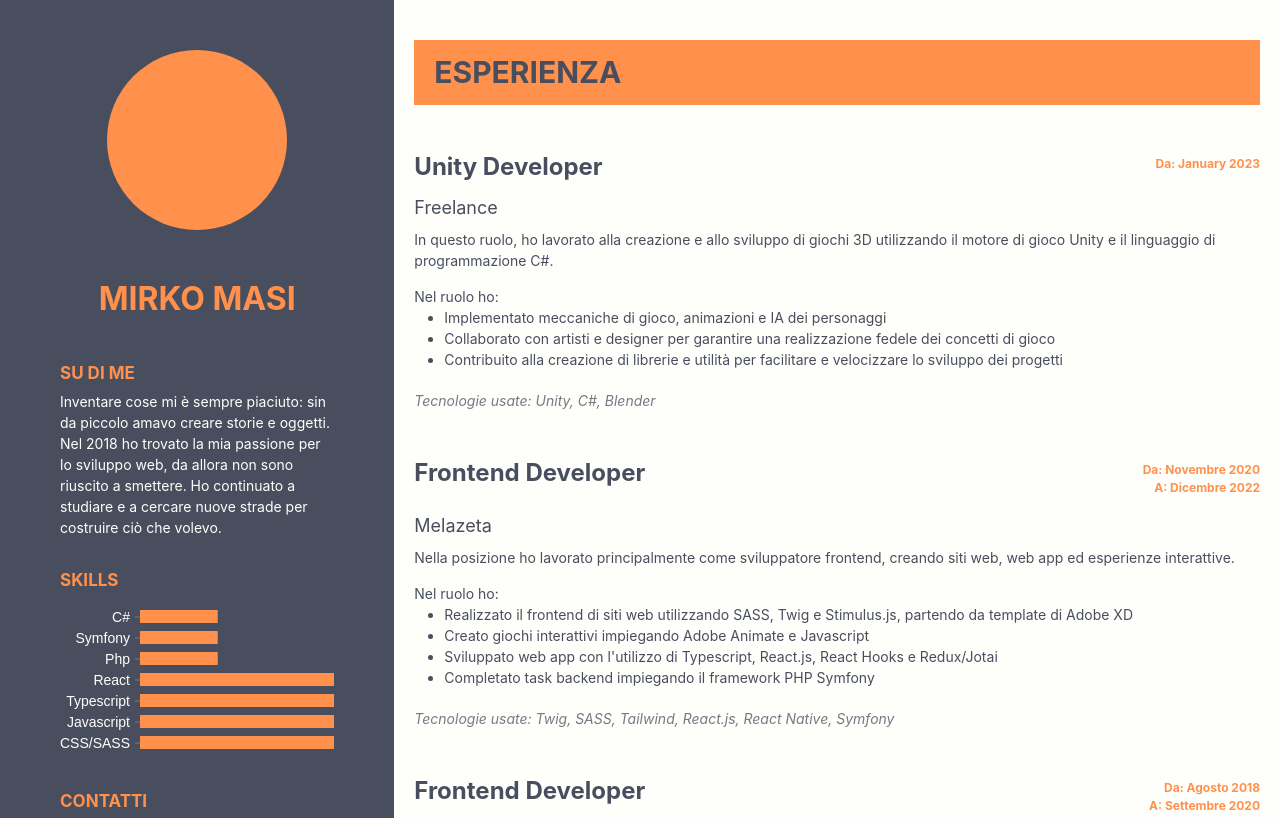
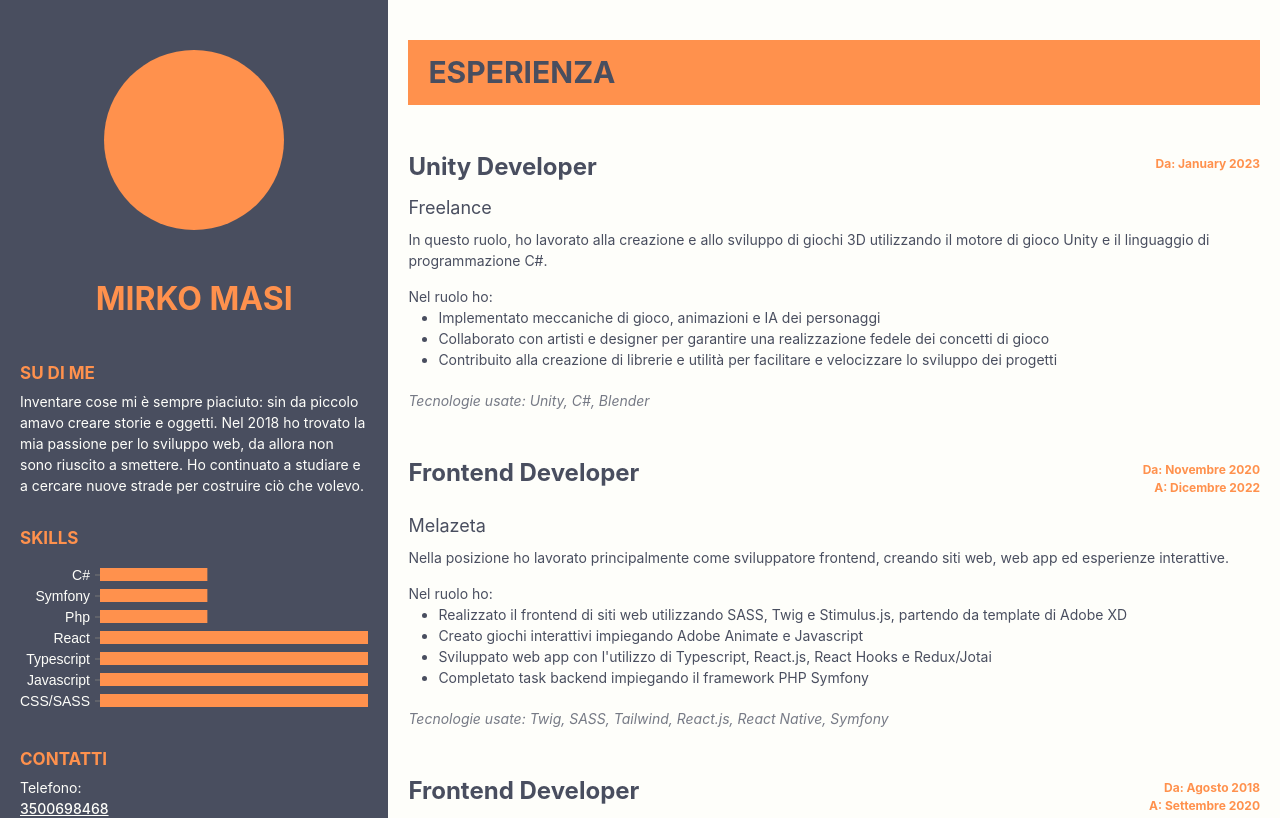
Before and after one commit to SpaghettiCoder101/web-resume, a React (Vite) app: page / in a window 1280 px wide. Shown: the top 818 px of the page. Built offline with nearby package versions, Linux system fonts and the light colour scheme; the HTML template or start-up script is replaced by a standard one.

Commit message:
Fixed issue on mobile styling

```diff
--- a/src/components/InfoColumn.tsx
+++ b/src/components/InfoColumn.tsx
@@ -30,19 +30,12 @@ const Wrapper = styled("div", {
     paddingRight: "2rem",
     overflow: "hidden",
     boxSizing: "border-box",
-    "@bp1": {
+    "@bp2": {
         flexGrow: 1,
         width: "33.3%",
         maxWidth: "33.3%",
-        paddingTop: "4rem",
-        paddingLeft: "2rem",
-        paddingRight: "2rem",
+        paddingTop: "5rem",
         overflow: "auto",
-    },
-    "@bp2": {
-        paddingTop: "5rem",
-        paddingLeft: "6rem",
-        paddingRight: "6rem",
     },
 });
 
@@ -88,7 +81,7 @@ const Button = styled("button", {
             },
         },
     },
-    "@bp1": {
+    "@bp2": {
         display: "none",
     },
 });
```
